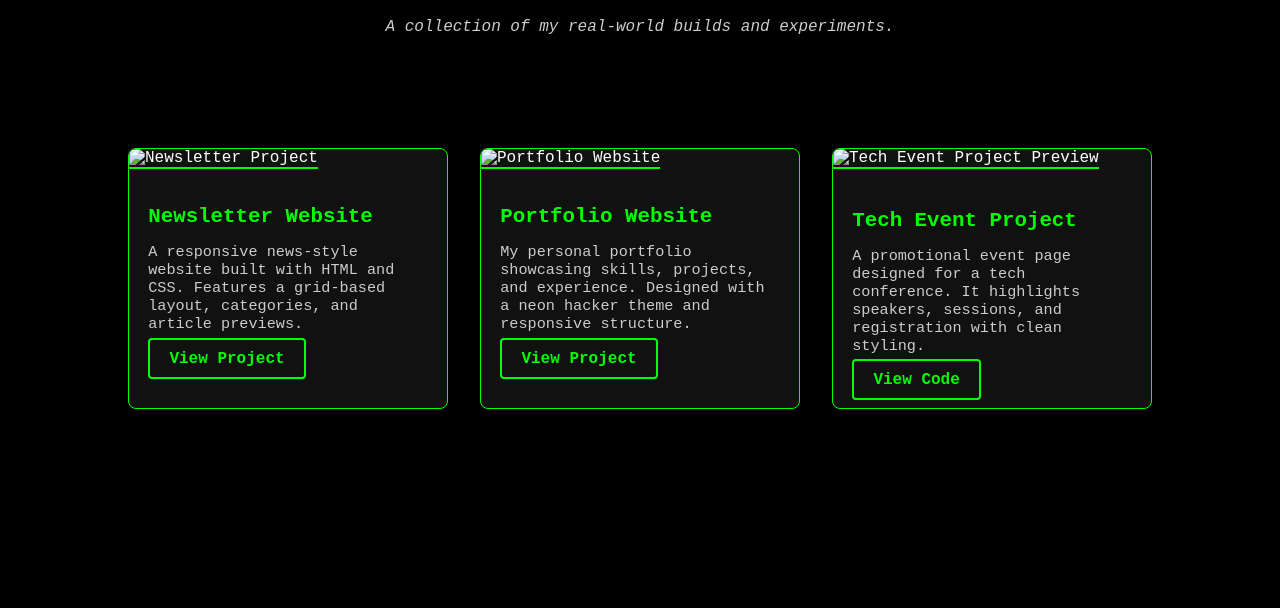
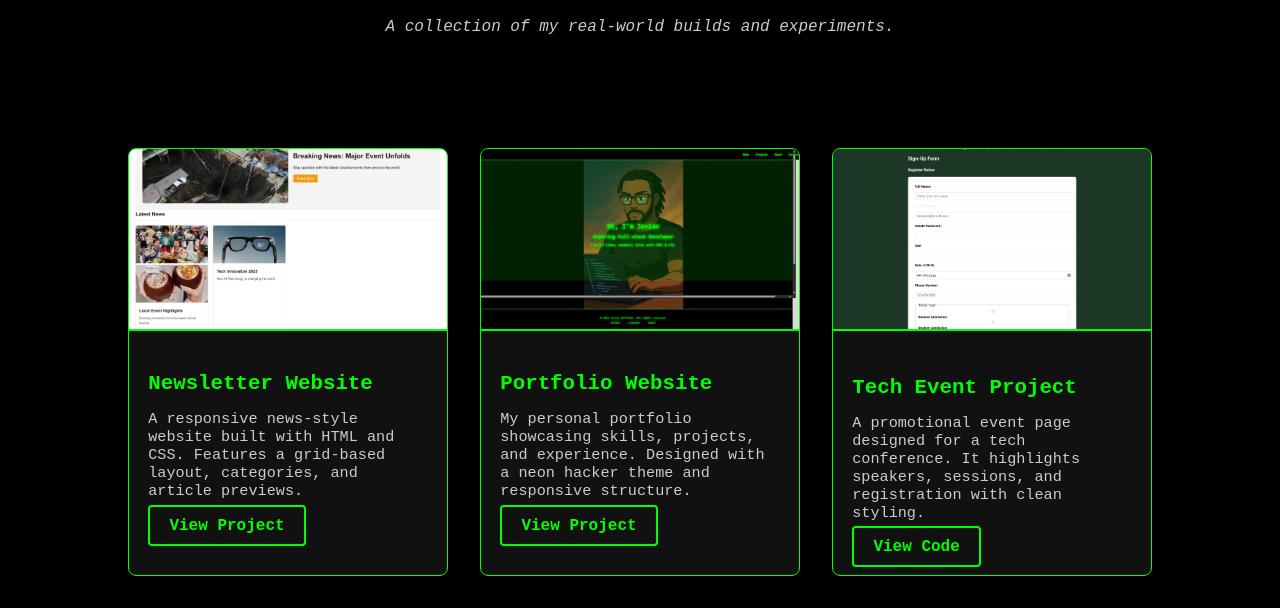
Before and after one commit to Javo2013/Portfolio, a plain HTML site: page projects.html in a window 1280 px wide. Shown: the part 232-840 px from the top of the page. Before the commit the page ends 800 px from the top, so only its background shows below. Drawn offline with Linux system fonts and the light colour scheme.

Commit message:
asset add

```diff
--- a/projects.html
+++ b/projects.html
@@ -29,7 +29,7 @@
   <main class="projects_container">
     <!-- Project 1 -->
     <div class="card">
-      <img src="newsletter-preview.png" alt="Newsletter Project">
+      <img src="./Assets/News letter Project.jpeg" alt="Newsletter Project">
       <div class="card-content">
         <h2 class="card-title">Newsletter Website</h2>
         <p class="card-text">
@@ -41,7 +41,7 @@
 
     <!-- Project 2 -->
     <div class="card">
-      <img src="portfolio-preview.png" alt="Portfolio Website">
+      <img src="./Assets/Portfolio initial design.jpeg" alt="Portfolio Website">
       <div class="card-content">
         <h2 class="card-title">Portfolio Website</h2>
         <p class="card-text">
@@ -53,7 +53,7 @@
 
     <!-- Project 3 -->
    <div class="card">
-          <img src="images/tech-event.png" alt="Tech Event Project Preview">
+          <img src="./Assets/Tech Event Project.jpeg" alt="Tech Event Project Preview">
           <div class="card-content">
             <h3 class="card-title">Tech Event Project</h3>
             <p class="card-text">
```
Also changed, not shown: Assets/News letter Project.jpeg (added), Assets/Portfolio initial design.jpeg (added), Assets/Tech Event Project.jpeg (added).
